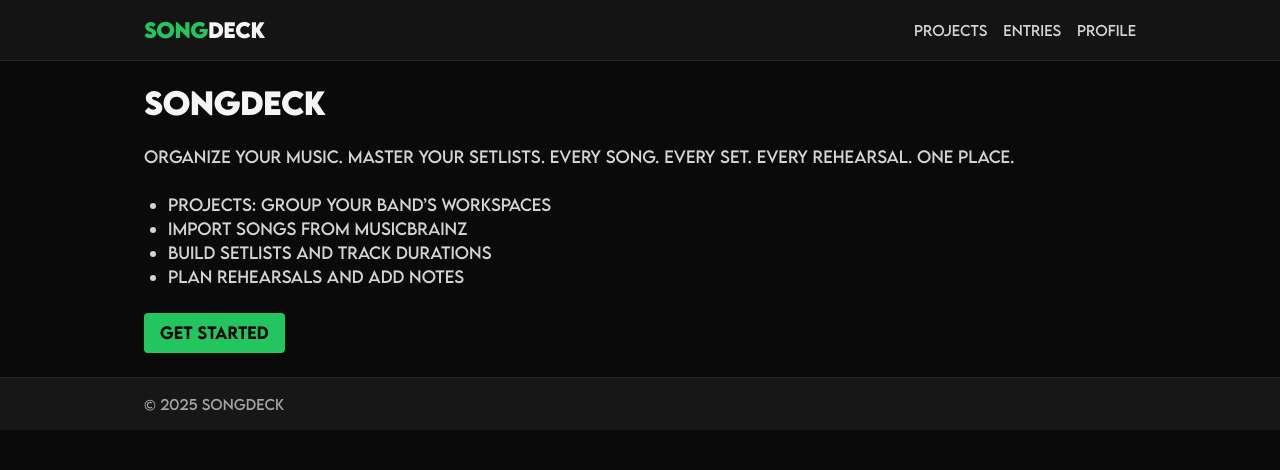
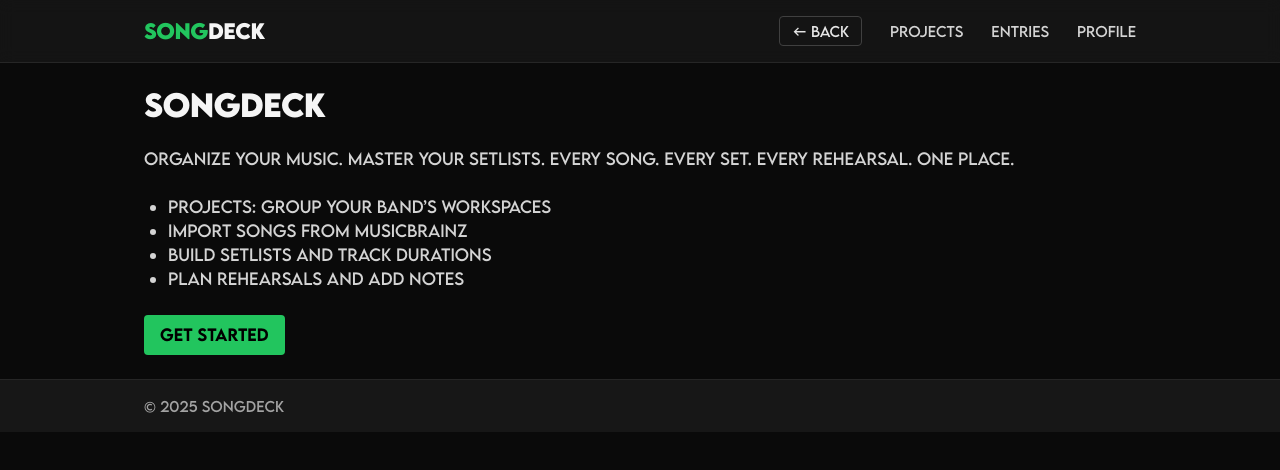
Before and after one commit to rbp360/Coverlist, a Next.js app: page / in a window 1280 px wide. Shown: the top 470 px of the page. Built offline with nearby package versions, Linux system fonts and the light colour scheme.

Commit message:
Add BackButton component for navigation with fallback option

```diff
--- a/app/layout.tsx
+++ b/app/layout.tsx
@@ -1,4 +1,6 @@
 import './globals.css';
+import BackButton from '@/components/BackButton';
+
 import type { Metadata } from 'next';
 
 export const metadata: Metadata = {
@@ -15,7 +17,8 @@ export default function RootLayout({ children }: { children: React.ReactNode })
             <a href="/" className="text-xl font-semibold tracking-tight">
               <span className="text-brand-500">Song</span>Deck
             </a>
-            <nav className="text-sm text-neutral-300 space-x-4">
+            <nav className="text-sm text-neutral-300 space-x-4 flex items-center gap-3">
+              <BackButton fallback="/projects" />
               <a href="/projects" className="hover:text-white">
                 Projects
               </a>
--- /dev/null
+++ b/components/BackButton.tsx
@@ -0,0 +1,25 @@
+'use client';
+import { useRouter } from 'next/navigation';
+import React from 'react';
+
+export default function BackButton({ fallback = '/' }: { fallback?: string }) {
+  const router = useRouter();
+  function goBack() {
+    try {
+      if (typeof window !== 'undefined' && window.history.length > 1) router.back();
+      else router.push(fallback);
+    } catch {
+      router.push(fallback);
+    }
+  }
+  return (
+    <button
+      type="button"
+      onClick={goBack}
+      className="rounded border border-neutral-700 px-3 py-1 text-sm text-neutral-200 hover:bg-neutral-800"
+      title="Go back"
+    >
+      ← Back
+    </button>
+  );
+}
```
Also changed, not shown: 1 other file (tests, documents, lock files or other folders).
